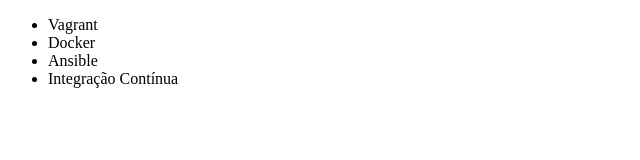
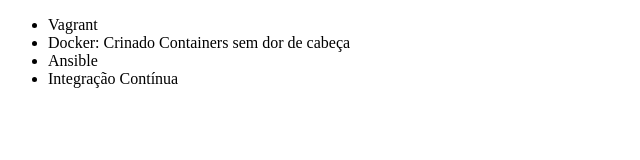
Before and after one commit to VitorDSantos/repositoryVitor, a plain HTML site: page index.html in a window 1280 px wide. Shown: the whole page, without its empty margins (0-640 px from the left). Drawn offline with Linux system fonts and the light colour scheme.

Commit message:
Arrumando bug

```diff
--- a/index.html
+++ b/index.html
@@ -3,12 +3,12 @@
 <html lang="en">
 <head>
 <meta charset="UTF-8">
-<title>Curso Alura</title>
+<title>Cursos Alura</title>
 </head>
 <body>
 	<ul>
 		<li>Vagrant</li>
-		<li>Docker</li>
+		<li>Docker: Crinado Containers sem dor de cabeça</li>
 		<li>Ansible</li>
 		<li>Integração Contínua</li>
 	</ul>
```
